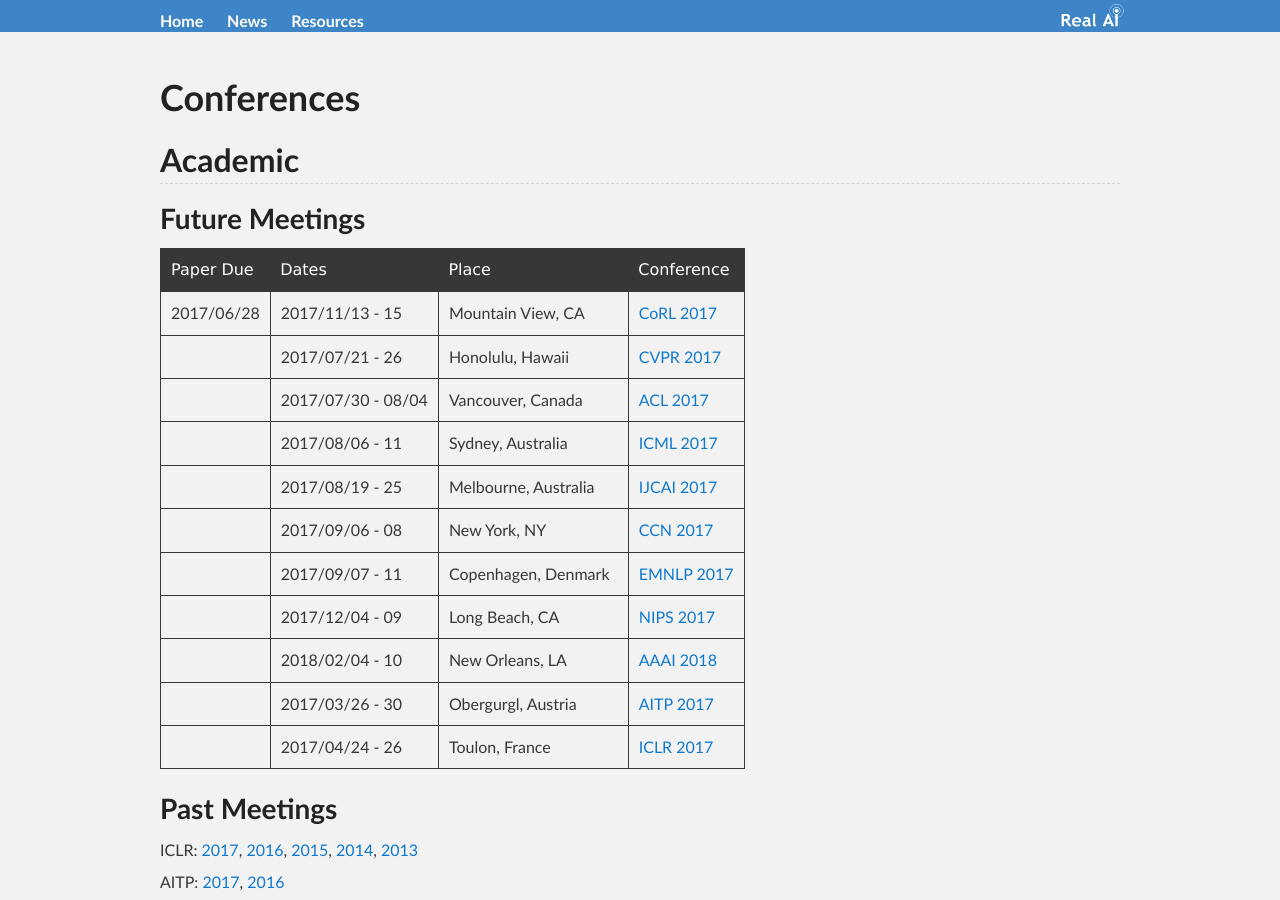
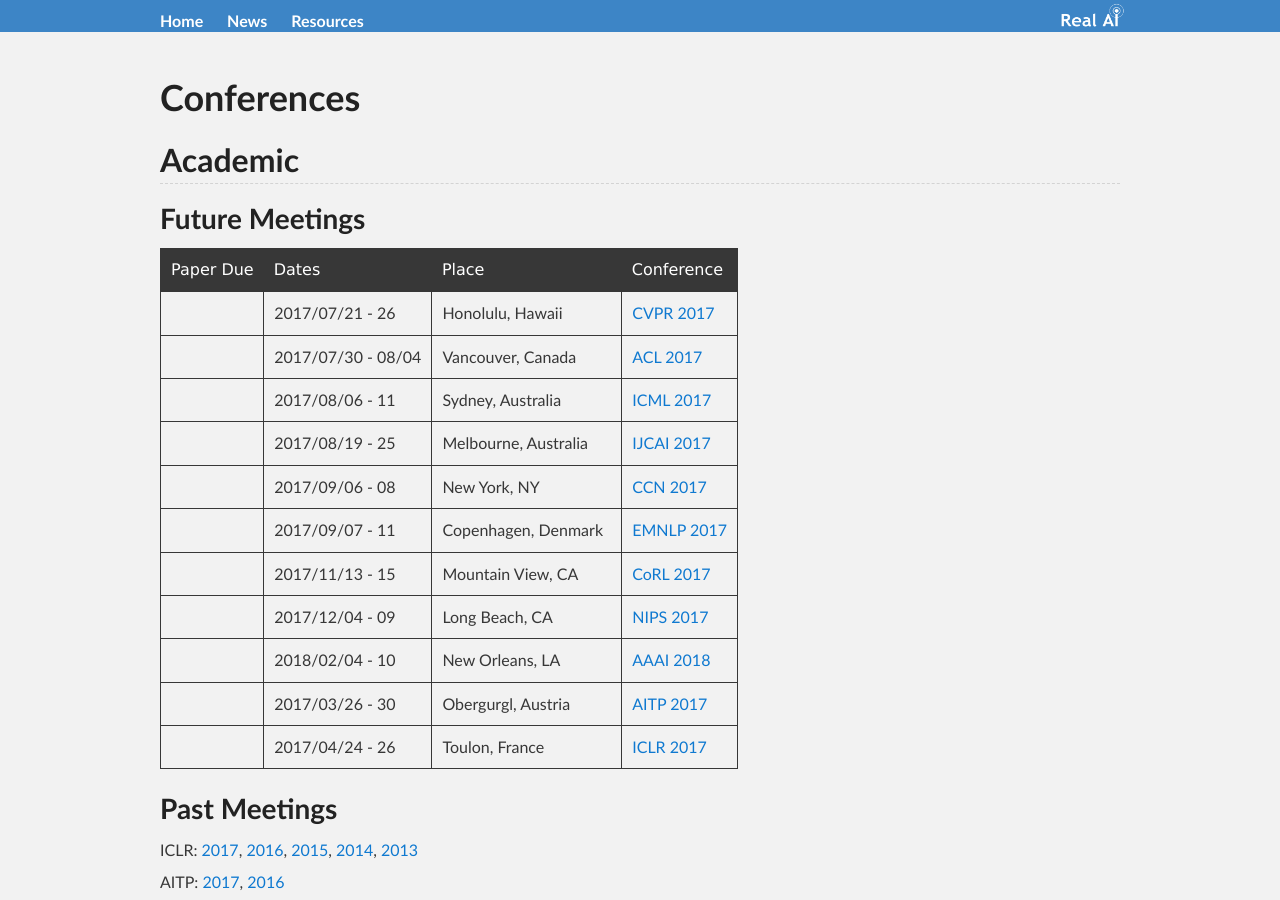
Before and after one commit to Tonywuhk/realai.org, a Jekyll site: the page built from resources/conferences.md, in a window 1280 px wide and 900 px high. Built offline with Jekyll 4.4.1, drawn with Linux system fonts in a browser that asks for light colours; our own code applies the rules of GitHub Pages for plain Markdown files; comment, search, counter and statistics services are not loaded; the repository's description, which GitHub fills in, is left out.

Commit message:
Update conferences.md

```diff
--- a/resources/conferences.md
+++ b/resources/conferences.md
@@ -10,13 +10,13 @@ permalink: /resources/conferences/
 
 | Paper Due  | Dates              | Place                | Conference
 | ---------- | ------------------ | -------------------- | ----------
-| 2017/06/28 | 2017/11/13 - 15    | Mountain View, CA    | [CoRL 2017](http://www.robot-learning.org/)
 |            | 2017/07/21 - 26    | Honolulu, Hawaii     | [CVPR 2017](http://cvpr2017.thecvf.com/)
 |            | 2017/07/30 - 08/04 | Vancouver, Canada    | [ACL 2017](http://acl2017.org/)
 |            | 2017/08/06 - 11    | Sydney, Australia    | [ICML 2017](https://2017.icml.cc/)
 |            | 2017/08/19 - 25    | Melbourne, Australia | [IJCAI 2017](http://ijcai-17.org/)
 |            | 2017/09/06 - 08    | New York, NY         | [CCN 2017](http://ccneuro.org/)
 |            | 2017/09/07 - 11    | Copenhagen, Denmark  | [EMNLP 2017](http://emnlp2017.net/)
+|            | 2017/11/13 - 15    | Mountain View, CA    | [CoRL 2017](http://www.robot-learning.org/)
 |            | 2017/12/04 - 09    | Long Beach, CA       | [NIPS 2017](https://nips.cc/Conferences/2017)
 |            | 2018/02/04 - 10    | New Orleans, LA      | [AAAI 2018](http://www.aaai.org/Conferences/AAAI/aaai18.php)
 |            | 2017/03/26 - 30    | Obergurgl, Austria   | [AITP 2017](http://aitp-conference.org/2017/)
```
